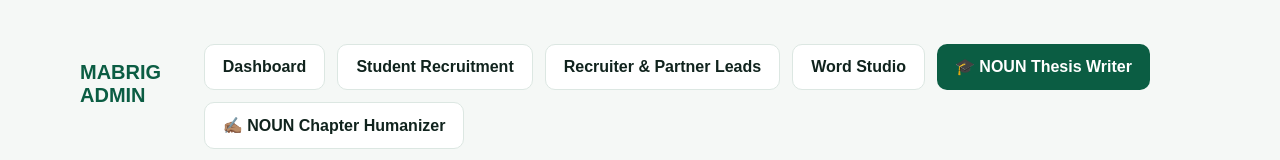
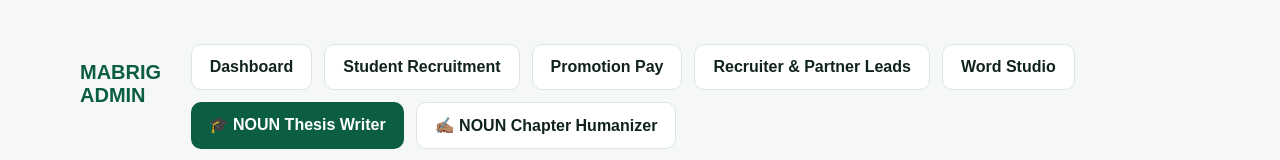
Before and after one commit to mabrig1/mabrig-academic-assistance, a Next.js app: page /admin/recruitment in a window 1280 px wide. Shown: the top 160 px of the page. Built offline with nearby package versions, Linux system fonts and the light colour scheme; no server answers.

Commit message:
Add promotion pay admin navigation

```diff
--- a/app/admin/layout.tsx
+++ b/app/admin/layout.tsx
@@ -7,6 +7,7 @@ export default function AdminLayout({ children }: { children: ReactNode }) {
       <div className="actions">
         <a className="btn secondary" href="/admin">Dashboard</a>
         <a className="btn secondary" href="/admin/recruitment">Student Recruitment</a>
+        <a className="btn secondary" href="/admin/promotions">Promotion Pay</a>
         <a className="btn secondary" href="/admin/partnerships">Recruiter & Partner Leads</a>
         <a className="btn secondary" href="/admin/converter">Word Studio</a>
         <a className="btn primary" href="/admin/thesis-writer">🎓 NOUN Thesis Writer</a>
```
